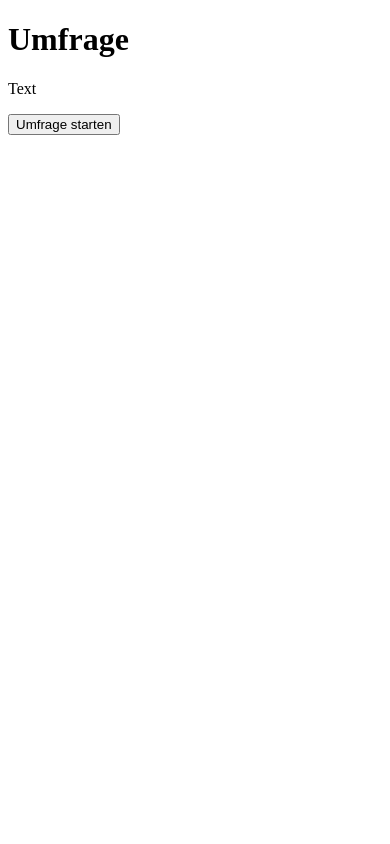
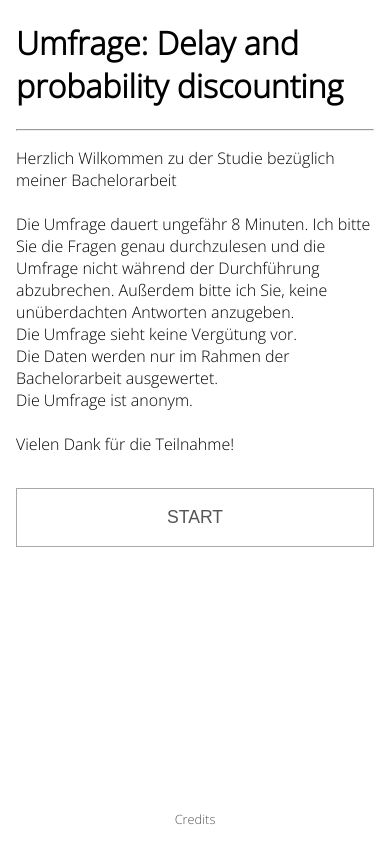
Before and after one commit to timholzhey/ba_survey, a Flask app: page / in a window 390 px wide. Run offline with Flask 3, Linux system fonts and the light colour scheme; tables that the repository leaves empty hold one stand-in row (values such as "Sample post").

Commit message:
Added some styling

```diff
--- a/app.py
+++ b/app.py
@@ -1,4 +1,4 @@
-from flask import Flask, render_template, session, request, redirect
+from flask import Flask, render_template, session, request, redirect, send_file
 from flask_session import Session
 import uuid
 import logging
@@ -46,26 +46,26 @@ class SurveyQuestion:
 
 def get_question_groups() -> list[list]:
     return [
-        [100, 200, "1 Monat", "Möchten Sie lieber in {0} {1} € zahlen oder {2} € jetzt?", "{1} jetzt", "{2} in {0}"],
-        [100, 200, "6 Monaten", "Möchten Sie lieber in {0} {1} € zahlen oder {2} € jetzt?", "{1} jetzt", "{2} in {0}"],
-        [100, 200, "1 Jahr", "Möchten Sie lieber in {0} {1} € zahlen oder {2} € jetzt?", "{1} jetzt", "{2} in {0}"],
-        [100, 200, "5 Jahren", "Möchten Sie lieber in {0} {1} € zahlen oder {2} € jetzt?", "{1} jetzt", "{2} in {0}"],
-        [100, 200, "10 Jahren", "Möchten Sie lieber in {0} {1} € zahlen oder {2} € jetzt?", "{1} jetzt", "{2} in {0}"],
-        [1500, 3000, "1 Monat", "Möchten Sie lieber in {0} {1} € zahlen oder {2} € jetzt?", "{1} jetzt", "{2} in {0}"],
-        [1500, 3000, "6 Monaten", "Möchten Sie lieber in {0} {1} € zahlen oder {2} € jetzt?", "{1} jetzt", "{2} in {0}"],
-        [1500, 3000, "1 Jahr", "Möchten Sie lieber in {0} {1} € zahlen oder {2} € jetzt?", "{1} jetzt", "{2} in {0}"],
-        [1500, 3000, "5 Jahren", "Möchten Sie lieber in {0} {1} € zahlen oder {2} € jetzt?", "{1} jetzt", "{2} in {0}"],
-        [1500, 3000, "10 Jahren", "Möchten Sie lieber in {0} {1} € zahlen oder {2} € jetzt?", "{1} jetzt", "{2} in {0}"],
-        [100, 200, "95 %", "Möchten Sie lieber {1} mit Sicherheit zahlen oder {2} mit einer Wahrscheinlichkeit von {0} %?", "{1} mit Sicherheit", "{2} mit einer Wahrscheinlichkeit von {0} %"],
-        [100, 200, "90 %", "Möchten Sie lieber {1} mit Sicherheit zahlen oder {2} mit einer Wahrscheinlichkeit von {0} %?", "{1} mit Sicherheit", "{2} mit einer Wahrscheinlichkeit von {0} %"],
-        [100, 200, "75 %", "Möchten Sie lieber {1} mit Sicherheit zahlen oder {2} mit einer Wahrscheinlichkeit von {0} %?", "{1} mit Sicherheit", "{2} mit einer Wahrscheinlichkeit von {0} %"],
-        [100, 200, "33 %", "Möchten Sie lieber {1} mit Sicherheit zahlen oder {2} mit einer Wahrscheinlichkeit von {0} %?", "{1} mit Sicherheit", "{2} mit einer Wahrscheinlichkeit von {0} %"],
-        [100, 200, "10 %", "Möchten Sie lieber {1} mit Sicherheit zahlen oder {2} mit einer Wahrscheinlichkeit von {0} %?", "{1} mit Sicherheit", "{2} mit einer Wahrscheinlichkeit von {0} %"],
-        [1500, 3000, "95 %", "Möchten Sie lieber {1} mit Sicherheit zahlen oder {2} mit einer Wahrscheinlichkeit von {0} %?", "{1} mit Sicherheit", "{2} mit einer Wahrscheinlichkeit von {0} %"],
-        [1500, 3000, "90 %", "Möchten Sie lieber {1} mit Sicherheit zahlen oder {2} mit einer Wahrscheinlichkeit von {0} %?", "{1} mit Sicherheit", "{2} mit einer Wahrscheinlichkeit von {0} %"],
-        [1500, 3000, "75 %", "Möchten Sie lieber {1} mit Sicherheit zahlen oder {2} mit einer Wahrscheinlichkeit von {0} %?", "{1} mit Sicherheit", "{2} mit einer Wahrscheinlichkeit von {0} %"],
-        [1500, 3000, "33 %", "Möchten Sie lieber {1} mit Sicherheit zahlen oder {2} mit einer Wahrscheinlichkeit von {0} %?", "{1} mit Sicherheit", "{2} mit einer Wahrscheinlichkeit von {0} %"],
-        [1500, 3000, "10 %", "Möchten Sie lieber {1} mit Sicherheit zahlen oder {2} mit einer Wahrscheinlichkeit von {0} %?", "{1} mit Sicherheit", "{2} mit einer Wahrscheinlichkeit von {0} %"]
+        [100, 200, "1 Monat", "Möchten Sie lieber in {0} {1} € zahlen oder {2} € jetzt?", "{1} € jetzt", "{2} € in {0}"],
+        [100, 200, "6 Monaten", "Möchten Sie lieber in {0} {1} € zahlen oder {2} € jetzt?", "{1} € jetzt", "{2} € in {0}"],
+        [100, 200, "1 Jahr", "Möchten Sie lieber in {0} {1} € zahlen oder {2} € jetzt?", "{1} € jetzt", "{2} € in {0}"],
+        [100, 200, "5 Jahren", "Möchten Sie lieber in {0} {1} € zahlen oder {2} € jetzt?", "{1} € jetzt", "{2} € in {0}"],
+        [100, 200, "10 Jahren", "Möchten Sie lieber in {0} {1} € zahlen oder {2} € jetzt?", "{1} € jetzt", "{2} € in {0}"],
+        [1500, 3000, "1 Monat", "Möchten Sie lieber in {0} {1} € zahlen oder {2} € jetzt?", "{1} € jetzt", "{2} € in {0}"],
+        [1500, 3000, "6 Monaten", "Möchten Sie lieber in {0} {1} € zahlen oder {2} € jetzt?", "{1} € jetzt", "{2} € in {0}"],
+        [1500, 3000, "1 Jahr", "Möchten Sie lieber in {0} {1} € zahlen oder {2} € jetzt?", "{1} € jetzt", "{2} € in {0}"],
+        [1500, 3000, "5 Jahren", "Möchten Sie lieber in {0} {1} € zahlen oder {2} € jetzt?", "{1} € jetzt", "{2} € in {0}"],
+        [1500, 3000, "10 Jahren", "Möchten Sie lieber in {0} {1} € zahlen oder {2} € jetzt?", "{1} € jetzt", "{2} € in {0}"],
+        [100, 200, "95 %", "Möchten Sie lieber {1} mit Sicherheit zahlen oder {2} mit einer Wahrscheinlichkeit von {0}?", "{1} € mit Sicherheit", "{2} € mit einer Wahrscheinlichkeit von {0}"],
+        [100, 200, "90 %", "Möchten Sie lieber {1} mit Sicherheit zahlen oder {2} mit einer Wahrscheinlichkeit von {0}?", "{1} € mit Sicherheit", "{2} € mit einer Wahrscheinlichkeit von {0}"],
+        [100, 200, "75 %", "Möchten Sie lieber {1} mit Sicherheit zahlen oder {2} mit einer Wahrscheinlichkeit von {0}?", "{1} € mit Sicherheit", "{2} € mit einer Wahrscheinlichkeit von {0}"],
+        [100, 200, "33 %", "Möchten Sie lieber {1} mit Sicherheit zahlen oder {2} mit einer Wahrscheinlichkeit von {0}?", "{1} € mit Sicherheit", "{2} € mit einer Wahrscheinlichkeit von {0}"],
+        [100, 200, "10 %", "Möchten Sie lieber {1} mit Sicherheit zahlen oder {2} mit einer Wahrscheinlichkeit von {0}?", "{1} € mit Sicherheit", "{2} € mit einer Wahrscheinlichkeit von {0}"],
+        [1500, 3000, "95 %", "Möchten Sie lieber {1} mit Sicherheit zahlen oder {2} mit einer Wahrscheinlichkeit von {0}?", "{1} € mit Sicherheit", "{2} € mit einer Wahrscheinlichkeit von {0}"],
+        [1500, 3000, "90 %", "Möchten Sie lieber {1} mit Sicherheit zahlen oder {2} mit einer Wahrscheinlichkeit von {0}?", "{1} € mit Sicherheit", "{2} € mit einer Wahrscheinlichkeit von {0}"],
+        [1500, 3000, "75 %", "Möchten Sie lieber {1} mit Sicherheit zahlen oder {2} mit einer Wahrscheinlichkeit von {0}?", "{1} € mit Sicherheit", "{2} € mit einer Wahrscheinlichkeit von {0}"],
+        [1500, 3000, "33 %", "Möchten Sie lieber {1} mit Sicherheit zahlen oder {2} mit einer Wahrscheinlichkeit von {0}?", "{1} € mit Sicherheit", "{2} € mit einer Wahrscheinlichkeit von {0}"],
+        [1500, 3000, "10 %", "Möchten Sie lieber {1} mit Sicherheit zahlen oder {2} mit einer Wahrscheinlichkeit von {0}?", "{1} € mit Sicherheit", "{2} € mit einer Wahrscheinlichkeit von {0}"]
     ]
 
 def get_questions() -> list[SurveyQuestion]:
@@ -226,27 +226,31 @@ def end_survey():
         logging.error(f"Missing session data: {session}")
         return redirect('/')
 
-    logging.debug(f'UUID[{session["uuid"]}]: End survey')
+    if request.method == 'POST':
+        logging.debug(f'UUID[{session["uuid"]}]: End survey')
 
-    # Insert demographic data into database
-    insert = """
-        INSERT INTO participants(uuid, age, gender, education, employment, income, saving) VALUES (?, ?, ?, ?, ?, ?, ?)
-    """
-    demographic = session['demographic']
-    cursor.execute(insert, (str(session['uuid']), demographic.get("age"), demographic.get("gender"), demographic.get("education"), demographic.get("employment"), demographic.get("income"), demographic.get("saving")))
-    db.commit()
+        # Insert demographic data into database
+        insert = """
+            INSERT INTO participants(uuid, age, gender, education, employment, income, saving) VALUES (?, ?, ?, ?, ?, ?, ?)
+        """
+        demographic = session['demographic']
+        cursor.execute(insert, (str(session['uuid']), demographic.get("age"), demographic.get("gender"), demographic.get("education"), demographic.get("employment"), demographic.get("income"), demographic.get("saving")))
 
-    # Insert answers into database
-    values = session['value']
-    question_groups = get_question_groups()
-    answers = [(str(session['uuid']), key, question_groups[key][3].format(question_groups[key][2], question_groups[key][0], question_groups[key][1]), values[key]) for key in values.keys()]
-    insert = """
-        INSERT INTO answers(uuid, question_group_id, question_group_string, value) VALUES (?, ?, ?, ?)
-    """
-    cursor.executemany(insert, answers)
-    db.commit()
+        # Insert answers into database
+        values = session['value']
+        question_groups = get_question_groups()
+        answers = [(str(session['uuid']), key, question_groups[key][3].format(question_groups[key][2], question_groups[key][0], question_groups[key][1]), values[key]) for key in values.keys()]
+        insert = """
+            INSERT INTO answers(uuid, question_group_id, question_group_string, value) VALUES (?, ?, ?, ?)
+        """
+        cursor.executemany(insert, answers)
+        db.commit()
 
     return render_template('end_survey.html')
+
+@app.route('/credits', methods=['GET'])
+def credits():
+    return render_template('credits.html')
 
 def init():
     # Create database
@@ -273,8 +277,9 @@ def init():
             FOREIGN KEY(uuid) REFERENCES participants(uuid)
         );
     """)
+    db.commit()
     pass
 
 if __name__ == '__main__':
     init()
-    app.run(host='0.0.0.0', port=80, debug=True)
+    app.run(host='127.0.0.1', port=5123, debug=True)
--- /dev/null
+++ b/static/style.css
@@ -0,0 +1,155 @@
+@font-face {
+    font-family: 'OpenSans-Light';
+    src: url('OpenSans-Light.ttf');
+}
+
+:root {
+    --primary-text-color: #222;
+    --secondary-text-color: #555;
+    --primary-background-color: #aaa;
+}
+
+body {
+    margin: 0;
+    padding: 0;
+    font-family: 'OpenSans-Light', sans-serif;
+    width: 100vw;
+    height: 100vh;
+    overflow: hidden;
+    display: flex;
+    align-items: center;
+    justify-content: center;
+}
+
+main {
+    width: clamp(1000px, 70%, 100%);
+    height: 100%;
+    margin: 1em;
+    overflow: hidden;
+}
+
+input[type=submit], input[type=button] {
+    background-color: transparent;
+    border: 1px solid var(--primary-background-color);
+    color: var(--secondary-text-color);
+    padding: 10px 20px;
+    text-decoration: none;
+    cursor: pointer;
+    transition: backdrop-filter 0.1s ease-out;
+    margin: 1em 0;
+}
+
+input[type=submit]:hover, input[type=button]:hover {
+    backdrop-filter: brightness(0.9);
+}
+
+.footer {
+    position: absolute;
+    bottom: 0;
+    left: 0;
+    width: 100%;
+    height: 50px;
+    color: var(--secondary-text-color);
+    display: flex;
+    align-items: center;
+    justify-content: center;
+    font-size: 0.8em;
+}
+
+a {
+    color: var(--secondary-text-color);
+    text-decoration: none;
+}
+
+.credits {
+    display: grid;
+    grid-template-columns: 1fr 1fr;
+    grid-template-rows: 1fr;
+}
+
+.credits > * {
+    margin: 0.5em 0;
+}
+
+.back-navigation {
+    position: absolute;
+    top: 0;
+    left: 0;
+    width: 20px;
+    height: 20px;
+    padding: 1em;
+}
+
+.back-navigation:hover {
+    cursor: pointer;
+}
+
+input[type=text] {
+    border: 1px solid var(--primary-background-color);
+    width: 100%;
+    font-size: 1em;
+    padding: 0.5em;
+    box-sizing: border-box;
+}
+
+input[type=text]:focus {
+    outline: none;
+    border: 1px solid var(--primary-text-color);
+}
+
+select {
+    border: 1px solid var(--primary-background-color);
+    width: 100%;
+    font-size: 1em;
+    padding: 0.5em;
+}
+
+input[type=radio] {
+    margin: 0.5em 0.3em;
+}
+
+.form-list {
+    display: flex;
+    flex-direction: column;
+    width: fit-content;
+}
+
+.form-list-item {
+    border: 1px solid var(--primary-background-color);
+    margin: 0.25em 0;
+    padding: 0.5em 1em;
+    user-select: none;
+    transition: backdrop-filter 0.1s ease-out;
+}
+
+.form-list-item:hover {
+    cursor: pointer;
+    backdrop-filter: brightness(0.9);
+}
+
+@media only screen and (max-width: 1100px) {
+    .back-navigation {
+        top: auto;
+        bottom: 0;
+    }
+}
+
+/* Mobile */
+@media only screen and (max-width: 599px) {
+    input[type=submit], input[type=button] {
+        font-size: 1.1em;
+        padding: 1em 2em;
+        width: 100%;
+    }
+
+    .desktop-only {
+        display: none;
+    }
+}
+
+/* Desktop */
+@media only screen and (min-width: 600px) {
+    .mobile-only {
+        display: none;
+    }
+}
--- /dev/null
+++ b/templates/components/back-navigation.html
@@ -0,0 +1,3 @@
+<div class="back-navigation" onclick="window.history.back();">
+    <image src="/static/back.png" title="Zurück" width="100%" height="100%"/>
+</div>
--- /dev/null
+++ b/templates/components/footer.html
@@ -0,0 +1,3 @@
+<div class="footer">
+    <a href="/credits">Credits</a>
+</div>
--- /dev/null
+++ b/templates/components/head.html
@@ -0,0 +1,5 @@
+<meta charset="UTF-8">
+<meta name="viewport" content="width=device-width, initial-scale=1.0">
+<link rel="stylesheet" href="static/style.css">
+<link rel="icon" type="image/x-icon" href="static/favicon.ico">
+<title>BA Survey: Bruno Brero</title>
--- a/templates/index.html
+++ b/templates/index.html
@@ -1,15 +1,26 @@
 <!DOCTYPE html>
 <html lang="de">
 <head>
-    <meta charset="UTF-8">
-    <meta name="viewport" content="width=device-width, initial-scale=1.0">
-    <title>Umfrage</title>
+    {% include 'components/head.html' %}
 </head>
 <body>
-    <h1>Umfrage</h1>
-    <p>Text</p>
-    <form action="/start_survey" method="post">
-        <input type="submit" value="Umfrage starten">
-    </form>
+    <main>
+        <h1>Umfrage: Delay and probability discounting</h1>
+        <hr>
+        <p class="info-text">
+            Herzlich Wilkommen zu der Studie bezüglich meiner Bachelorarbeit<br>
+            <br>
+            Die Umfrage dauert ungefähr 8 Minuten. Ich bitte Sie die Fragen genau durchzulesen und die Umfrage nicht während der Durchführung abzubrechen. Außerdem bitte ich Sie, keine unüberdachten Antworten anzugeben.<br>
+            Die Umfrage sieht keine Vergütung vor.<br>
+            Die Daten werden nur im Rahmen der Bachelorarbeit ausgewertet.<br>
+            Die Umfrage ist anonym.<br>
+            <br>
+            Vielen Dank für die Teilnahme!
+        </p>
+        <form action="/start_survey" method="post">
+            <input type="submit" value="START">
+        </form>
+        {% include 'components/footer.html' %}
+    </main>
 </body>
 </html>
```
Also changed, not shown: templates/credits.html (added, +14 -0 lines), templates/end_survey.html (+12 -5 lines), templates/survey_delay_info.html (+17 -4 lines), templates/survey_delay_question.html (+19 -5 lines), templates/survey_demographic.html (+10 -6 lines), static/OpenSans-Light.ttf (added), static/back.png (added), static/favicon.ico (added).
